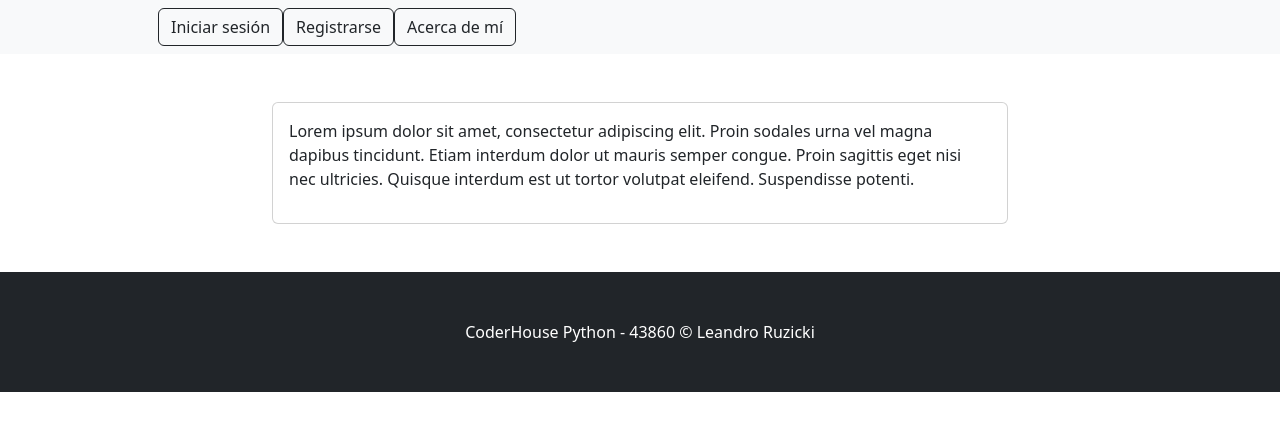
After one commit to ruzickileandro/Proyecto-Final-Ruzicki-Leandro, a Django app: page /about/ in a window 1280 px wide. The commit adds this page. Shown: the top 431 px of the page. Run offline with Django 4.2, Linux system fonts and the light colour scheme; some libraries are stand-ins or nearby versions.

Commit message:
- agrego about.html - correciones visuales en botones

```diff
--- /dev/null
+++ b/project/apps/Home/templates/Home/about.html
@@ -0,0 +1,41 @@
+
+{% load static %}
+
+<!DOCTYPE html>
+<html lang="es">
+    <head>
+        <meta charset="utf-8" />
+        <meta name="viewport" content="width=device-width, initial-scale=1, shrink-to-fit=no" />
+        <meta name="description" content="" />
+        <meta name="author" content="" />
+        <title>Sobre mí</title>
+        <!-- Favicon-->
+        <link rel="icon" type="image/x-icon" href="{% static 'Home/assets/favicon.ico' %}" />
+        <!-- Bootstrap icons-->
+        <link href="https://cdn.jsdelivr.net/npm/bootstrap-icons@1.5.0/font/bootstrap-icons.css" rel="stylesheet" />
+        <!-- Core theme CSS (includes Bootstrap)-->
+        <link href="{% static 'Home/css/styles.css' %}" rel="stylesheet" />
+    </head>
+    <body>
+        <!-- Navigation-->
+        {% include 'Home/navbar.html'%}
+
+        <div class="container mt-5 mb-5">
+            <div class="row justify-content-center">
+                <div class="col-lg-8">
+                    <div class="card">
+                        <div class="card-body">
+                            <p>Lorem ipsum dolor sit amet, consectetur adipiscing elit.
+                                Proin sodales urna vel magna dapibus tincidunt.
+                                Etiam interdum dolor ut mauris semper congue.
+                                Proin sagittis eget nisi nec ultricies.
+                                Quisque interdum est ut tortor volutpat eleifend.
+                                Suspendisse potenti. </p>
+                        </div>
+                    </div>
+                </div>
+            </div>
+        </div>
+
+        {% include 'Home/footer.html' %}
+    </body>
--- a/project/apps/Home/templates/Home/navbar.html
+++ b/project/apps/Home/templates/Home/navbar.html
@@ -9,8 +9,8 @@
 
                 {% if user.is_authenticated %}
                     <li class="nav-item"><a class="btn btn-bg-info" href="#!">Bienvenido: {{ user.username }}</a></li>
-                    <li class="nav-item"><a class="btn btn-bg-info" href="{% url 'usuario:logout' %}">Cerrar sesión</a></li>
-                    <li class="nav-item"><a class="nav-link" href="#!">Sobre nosotros</a></li>
+                    <li class="nav-item"><a class="btn btn-outline-dark" href="{% url 'usuario:logout' %}">Cerrar sesión</a></li>
+                    <li class="nav-item"><a class="btn btn-outline-dark" href="{% url 'Home:about' %}">Acerca de mí</a></li>
 
                     {% if user.is_staff %}
                         <div class="dropdown">
@@ -52,6 +52,8 @@
                     </button>
                 </form>
 
+                <li class="nav-item"><a class="btn btn-outline-dark" href="{% url 'Home:about' %}">Acerca de mí</a></li>
+
                 {% endif %}
 
             </ul>
--- a/project/apps/Home/urls.py
+++ b/project/apps/Home/urls.py
@@ -1,4 +1,5 @@
 from django.contrib.staticfiles.urls import staticfiles_urlpatterns
+from django.views.generic import TemplateView
 from django.urls import path
 from . import views
 
@@ -7,6 +8,7 @@ app_name = "Home"
 urlpatterns = [
     path("", views.home_view, name="home"),
     path('registro/', views.registro_view, name='registro'),
+    path('about/', TemplateView.as_view(template_name="Home/about.html"), name="about"),
 ]
 
 urlpatterns += staticfiles_urlpatterns()
--- a/project/apps/evento/templates/evento/buscar_eventos.html
+++ b/project/apps/evento/templates/evento/buscar_eventos.html
@@ -102,7 +102,7 @@
                             <span class="badge bg-dark text-white ms-1 rounded-pill"></span>
                         </button>
                     </form>
-                    <li class="nav-item"><a class="nav-link active" aria-current="page" href="#!">Sobre nosotros</a></li>
+                    <li class="nav-item"><a class="btn btn-outline-dark" href="{% url 'Home:about' %}">Acerca de mí</a></li>
                 </ul>
             </div>
         </div>
--- a/project/apps/evento/templates/evento/crear_evento.html
+++ b/project/apps/evento/templates/evento/crear_evento.html
@@ -31,7 +31,7 @@
                             <span class="badge bg-dark text-white ms-1 rounded-pill"></span>
                         </button>
                     </form>
-                    <li class="nav-item"><a class="nav-link active" aria-current="page" href="#!">Sobre nosotros</a></li>
+                    <li class="nav-item"><a class="btn btn-outline-dark" href="{% url 'Home:about' %}">Acerca de mí</a></li>
                 </ul>
             </div>
         </div>
--- a/project/apps/usuario/templates/usuario/crear_usuario.html
+++ b/project/apps/usuario/templates/usuario/crear_usuario.html
@@ -30,7 +30,7 @@
                             <span class="badge bg-dark text-white ms-1 rounded-pill"></span>
                         </button>
                     </form>
-                    <li class="nav-item"><a class="nav-link active" aria-current="page" href="#!">Sobre nosotros</a></li>
+                    <li class="nav-item"><a class="btn btn-outline-dark" href="{% url 'Home:about' %}">Acerca de mí</a></li>
                 </ul>
             </div>
         </div>
--- a/project/apps/usuario/templates/usuario/login.html
+++ b/project/apps/usuario/templates/usuario/login.html
@@ -46,6 +46,7 @@
 <body>
     <div class="container">
         <form action="" method="post">
+            <h1 class="text-center">Eventos deportivos Santa Fe</h1>
             {% csrf_token %}
             {{ form.as_p }}
             <div class="d-grid gap-3">
@@ -53,11 +54,6 @@
             </div>
         </form>
     </div>
-
-    <footer class="py-5 bg-dark">
-        <div class="container"><p class="m-0 text-center text-white">CoderHouse Python - 43860 &copy; Leandro Ruzicki</p></div>
-    </footer>
-
     <script src="https://cdn.jsdelivr.net/npm/bootstrap@5.3.0/dist/js/bootstrap.bundle.min.js"></script>
 </body>
 </html>
--- a/project/apps/usuario/templates/usuario/logout.html
+++ b/project/apps/usuario/templates/usuario/logout.html
@@ -2,7 +2,7 @@
 
 {% block contenidoQueCambia %}
 
-    <div class="fs-1 fst-italic text-center">
+    <div class="fs-1 fst-italic text-center" style="color: white;">
         <p> Has cerrado sesión </p>
     </div>
 
--- a/project/apps/usuario/templates/usuario/register.html
+++ b/project/apps/usuario/templates/usuario/register.html
@@ -30,7 +30,7 @@
                             <span class="badge bg-dark text-white ms-1 rounded-pill"></span>
                         </button>
                     </form>
-                    <li class="nav-item"><a class="nav-link active" aria-current="page" href="#!">Sobre nosotros</a></li>
+                    <li class="nav-item"><a class="btn btn-outline-dark" href="{% url 'Home:about' %}">Acerca de mí</a></li>
                 </ul>
             </div>
         </div>
--- a/project/apps/usuario/views.py
+++ b/project/apps/usuario/views.py
@@ -1,5 +1,4 @@
-from django.contrib.admin.views.decorators import staff_member_required
-from django.shortcuts import render, redirect
+from django.shortcuts import render
 from django.http import HttpResponse, HttpRequest
 from django.contrib.auth import login, authenticate
 from apps.usuario.models import Usuario
```
Also changed, not shown: project/db.sqlite3.
